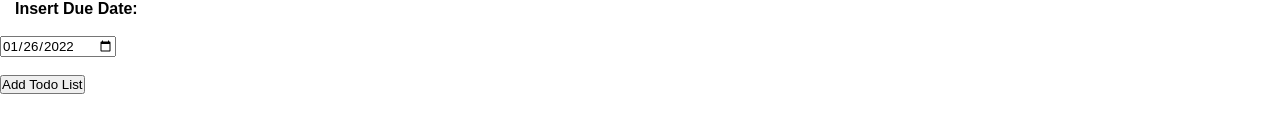
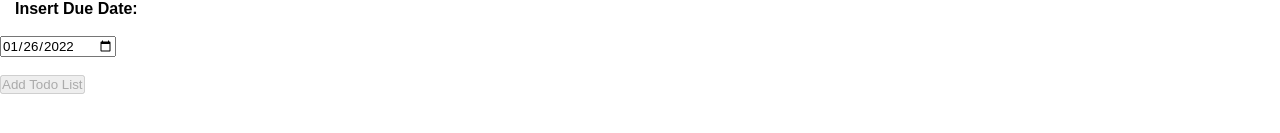
Before and after one commit to JavierGonzalez045/ToDo-List-Angular, an Angular app: page / in a window 1280 px wide. Shown: the part 169-302 px from the top of the page. Built offline with nearby package versions, Linux system fonts and the light colour scheme.

Commit message:
Validation Of WhiteSpace Added

```diff
--- a/src/app/components/todos/todos.component.html
+++ b/src/app/components/todos/todos.component.html
@@ -7,7 +7,7 @@
       formControlName="taskName"
 
     />
-    <div class="alert alert-danger" *ngIf= "!taskName?.valid">Name is required</div>
+    <div class="alert alert-danger" *ngIf= "!taskName?.valid && taskName?.hasError('whitespace')">Name is required</div>
     <br /><br />
     <label class="lbldudate"><strong>Insert Due Date:</strong></label>
     <br /><br />
@@ -17,7 +17,7 @@
     formControlName="dueDate" />
     <div class="alert alert-danger" *ngIf= "!dueDate?.valid">Date is required</div>
     <br /><br />
-    <button type="submit" [disabled]="!taskName?.valid && !dueDate?.valid" >Add Todo List</button>
+    <button type="submit" [disabled]="!taskName?.valid && taskName?.hasError('whitespace')" >Add Todo List</button>
   </form>
 
   <div *ngFor="let todos of todo; let i = index">
--- a/src/app/components/todos/todos.component.ts
+++ b/src/app/components/todos/todos.component.ts
@@ -2,7 +2,7 @@ import { style } from '@angular/animations';
 import { Content } from '@angular/compiler/src/render3/r3_ast';
 import { getLocaleDateFormat } from '@angular/common';
 import { Component, OnInit } from '@angular/core';
-import { FormBuilder, FormGroup, FormControl, Validators, ControlContainer } from '@angular/forms';
+import { FormBuilder, FormGroup, FormControl, Validators, ControlContainer, ValidationErrors } from '@angular/forms';
 import { Todo } from './../../models/Todo';
 import { empty } from 'rxjs';
 import { invalid } from '@angular/compiler/src/render3/view/util';
@@ -17,7 +17,7 @@ import { invalid } from '@angular/compiler/src/render3/view/util';
 export class TodosComponent {
 
   profileForm = new FormGroup({
-    taskName: new FormControl('',[Validators.required]),
+    taskName: new FormControl('',[Validators.required, this.noWhitespace]),
     dueDate: new FormControl(this.formatDate(new Date()),[Validators.required]),
   });
 
@@ -25,8 +25,6 @@ export class TodosComponent {
 
   constructor(private fb: FormBuilder) {}
   onSum() {
-     console.warn(this.profileForm.value.taskName);
-     console.warn(this.profileForm.value.dueDate);
     if (this.formatDate(new Date()) <= this.profileForm.value.dueDate) {
       if (this.todo.length === 0) {
         this.todo = [this.profileForm.value];
@@ -48,9 +46,20 @@ export class TodosComponent {
     if (day.length < 2) day = '0' + day;
     return [year, month, day].join('-');
   }
+
+
+//---------------------------------------------------------------Validators---------------------------------------------------------------------
   get taskName(){return this.profileForm.get('taskName')}
-  get dueDate(){return this.profileForm.get('dueDate')}
+  get dueDate(){return this.profileForm.get('dueDate')
+  }
+  public noWhitespace(control: FormControl) {
+    let isWhitespace = (control.value || '').trim().length === 0;
+    let isValid = !isWhitespace;
+    return isValid ? null : { 'whitespace': true }
 }
+
+}
+
 
 
 /*
```
